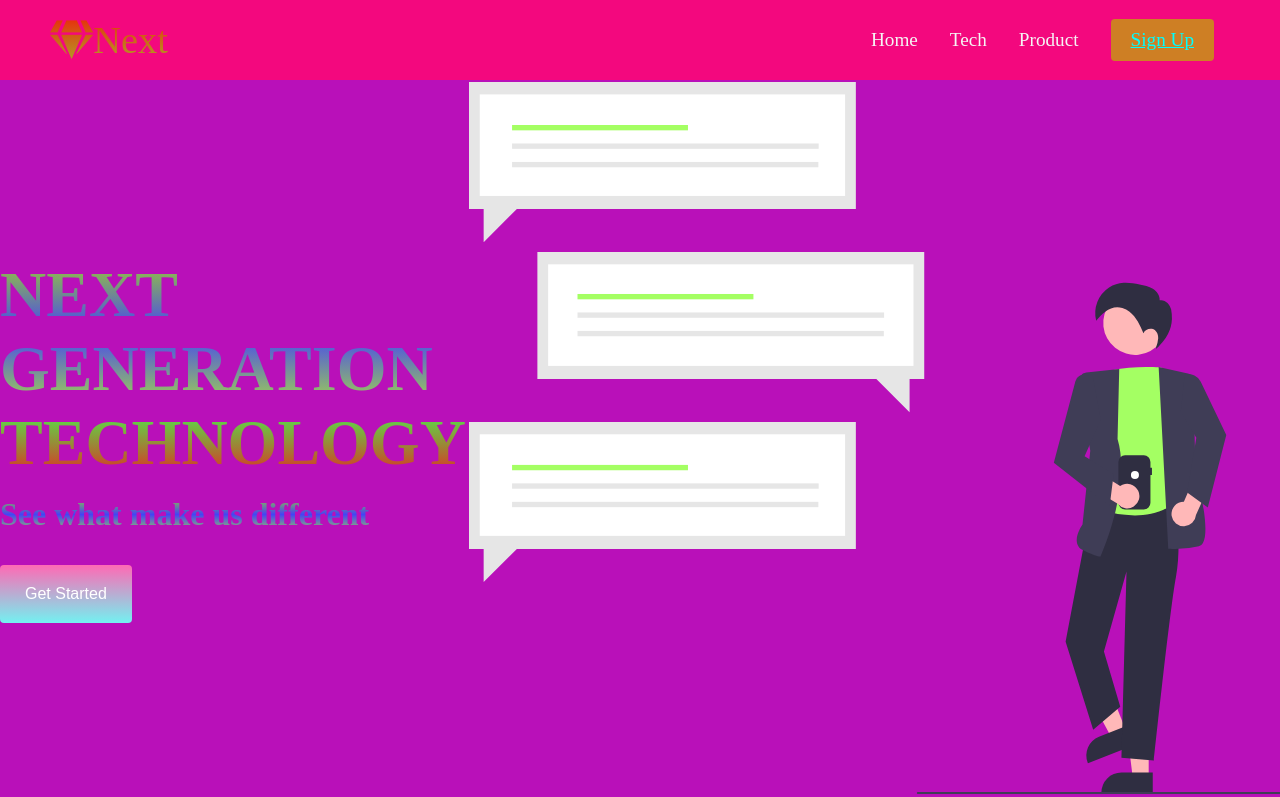
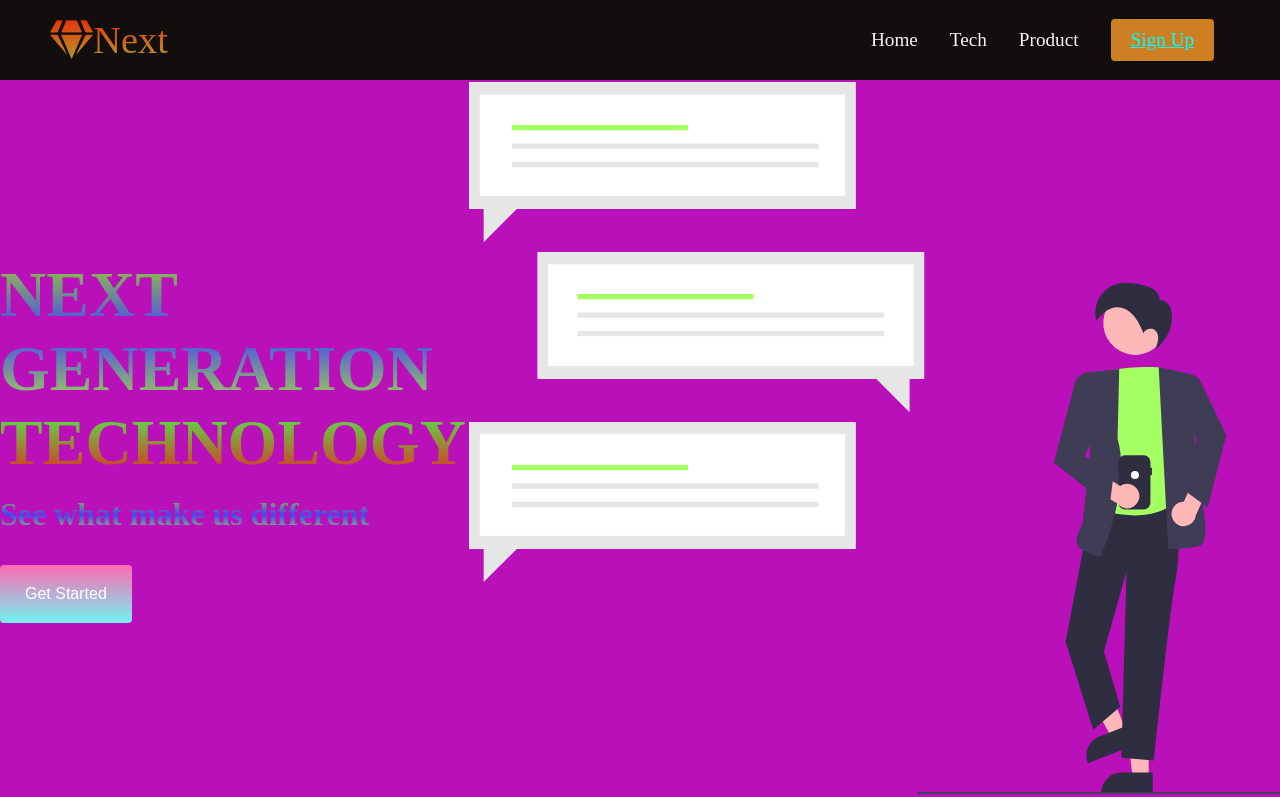
Before and after one commit to tutumartutumar/first_repo, a plain HTML site: page htmlAndCssPractise/project1.html in a window 1280 px wide. Shown: the top 797 px of the page. Drawn offline with Linux system fonts and the light colour scheme; a web font is replaced by a local one.

Commit message:
navbar background color

```diff
--- a/htmlAndCssPractise/project1.css
+++ b/htmlAndCssPractise/project1.css
@@ -4,7 +4,7 @@ padding: 0;
 /*font-family: 'kumbh Sans', sans-serif;*/
 }
 
-.navbar{background:rgb(243, 8, 126);
+.navbar{background:rgb(17, 14, 13);
 height: 80px;
 display: flex;
 justify-content: center;
```
